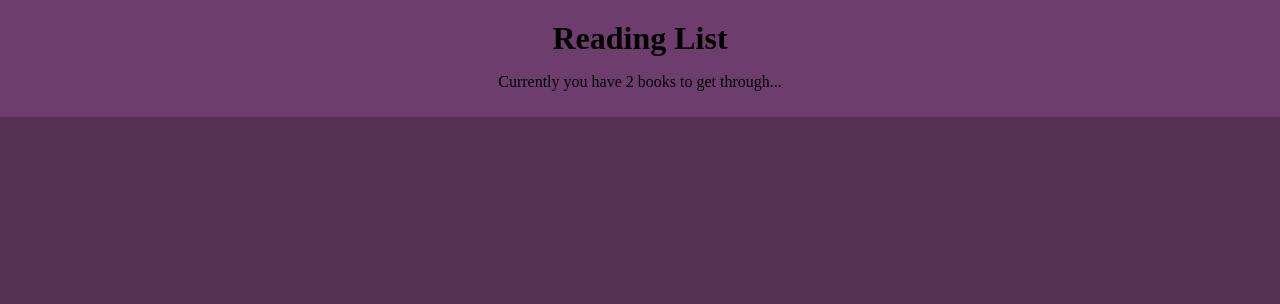
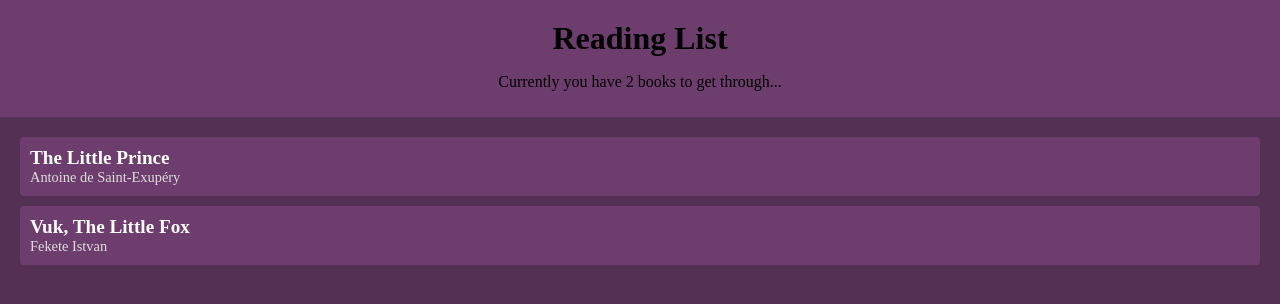
Before and after one commit to csababalint91/Reading-list, a React (Create React App) app: page / in a window 1280 px wide. Shown: the top 304 px of the page. Built offline with nearby package versions, Linux system fonts and the light colour scheme.

Commit message:
Add BookList component to App

```diff
--- a/src/App.js
+++ b/src/App.js
@@ -1,3 +1,4 @@
+import BookList from "./Components/BookList";
 import Navbar from "./Components/Navbar";
 import BookContextProvider from "./Contexts/BookContext";
 
@@ -5,6 +6,7 @@ function App() {
   return (
     <BookContextProvider>
       <Navbar />
+      <BookList />
     </BookContextProvider>
   )
 }
```
